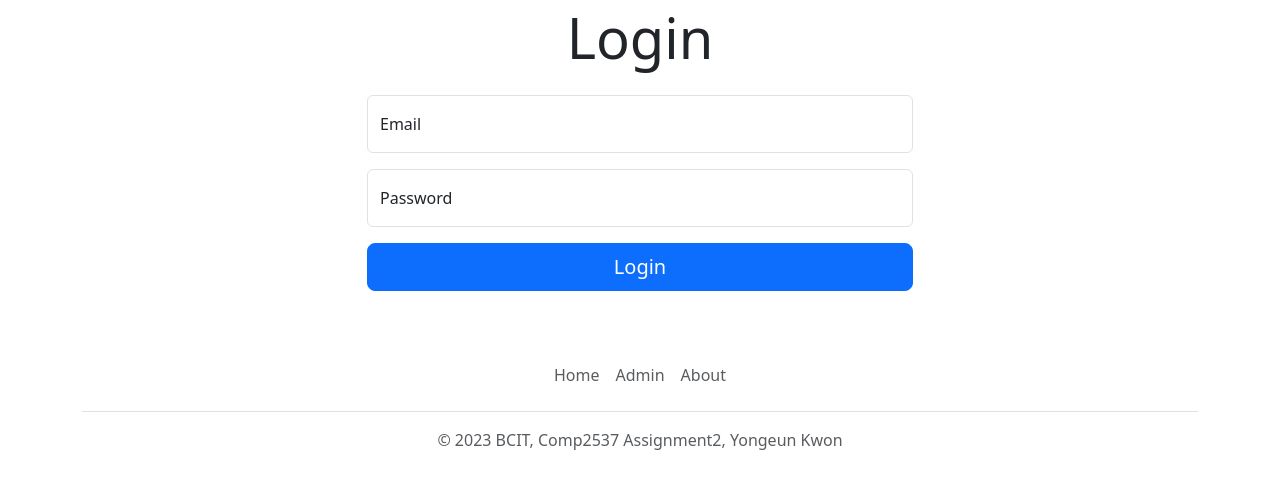
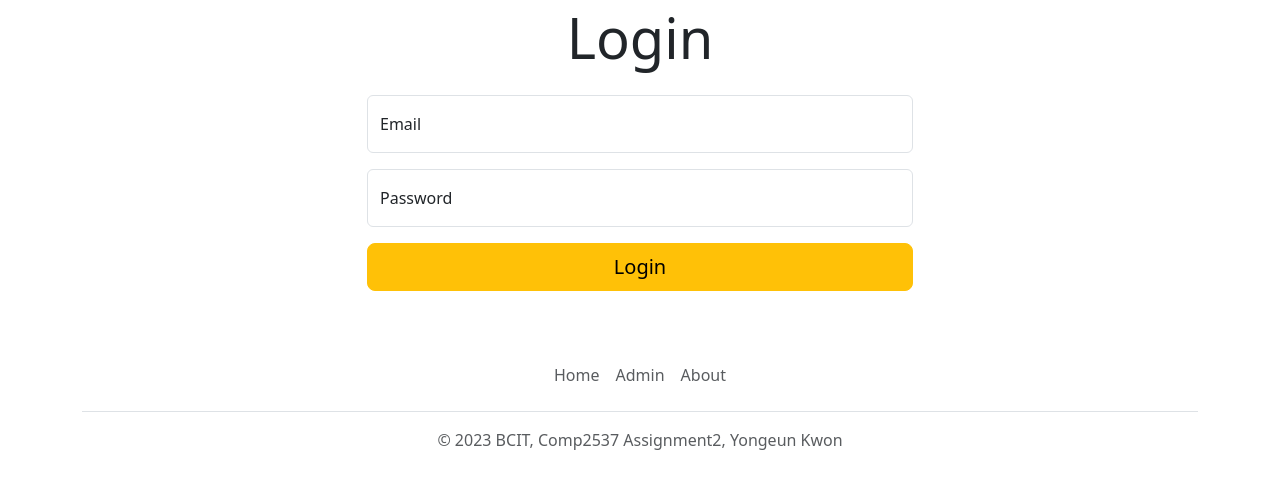
Before and after one commit to jenkwon92/COMP2537, a Node server app: page /login in a window 1280 px wide. Shown: the part 100-589 px from the top of the page. Run offline with Node 20, Linux system fonts and the light colour scheme; some libraries are stand-ins or nearby versions.

Commit message:
assignment2 completed

```diff
--- a/Assignment2/views/login.ejs
+++ b/Assignment2/views/login.ejs
@@ -14,7 +14,7 @@
             <label for="password">Password</label>
           </div>
           <div class="d-grid gap-2 mt-3">
-            <button type="submit" class="btn btn-primary btn-lg">Login</button>
+            <button type="submit" class="btn btn-warning btn-lg">Login</button>
           </div>
         </form>
       </div>
```
